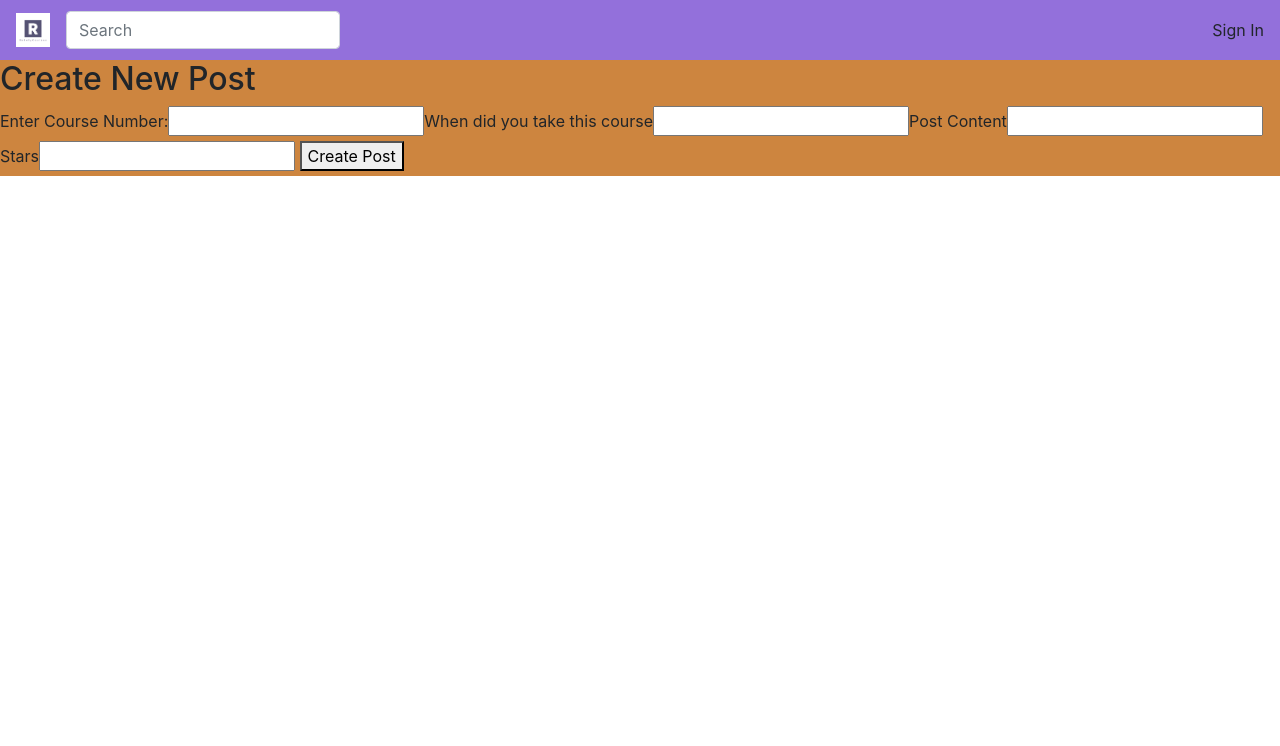
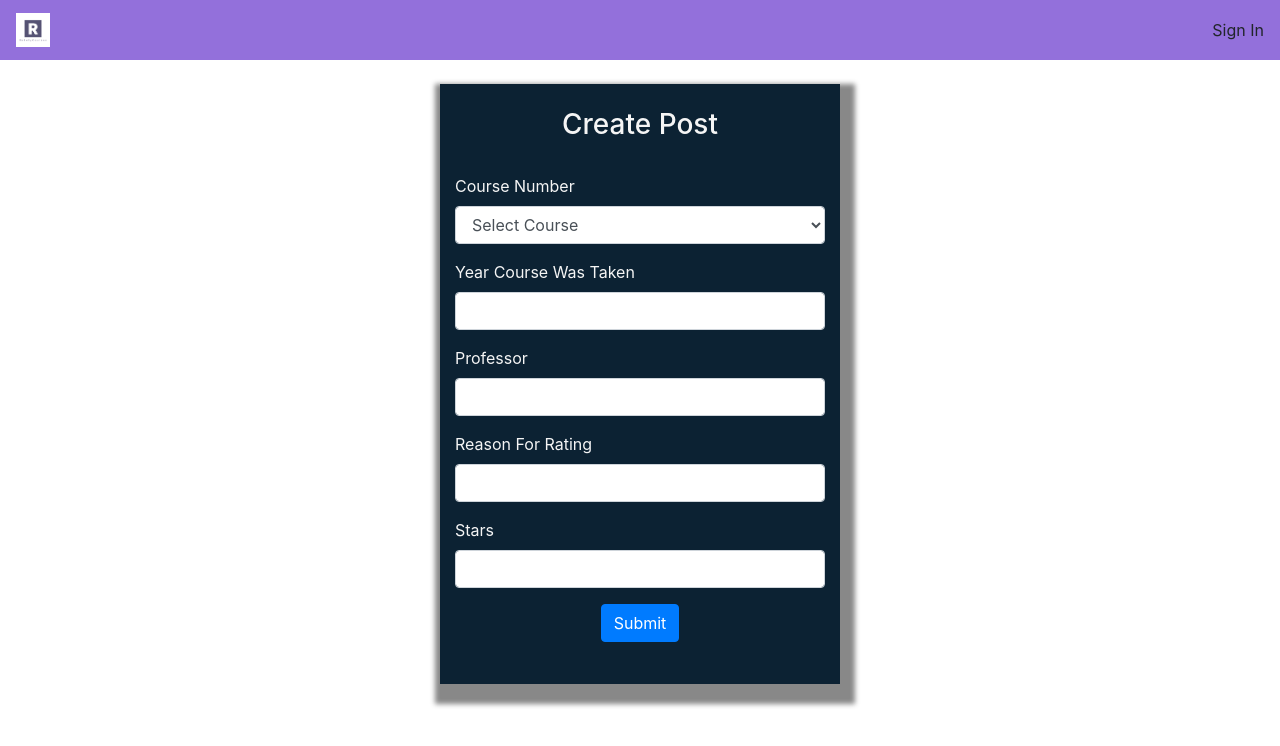
Before and after one commit to elliotcho/Rate-My-Courses, a React (Create React App) app in the folder client/: page /createpost in a window 1280 px wide. Shown: the top 746 px of the page. Built offline with nearby package versions, Linux system fonts and the light colour scheme.

Commit message:
create post

```diff
--- a/client/src/components/layout/Navigate.jsx
+++ b/client/src/components/layout/Navigate.jsx
@@ -29,7 +29,7 @@ class Navigate extends Component{
                     </Navbar.Brand>
                     <Navbar.Toggle aria-controls="basic-navbar-nav"/>
                     <Form className="form-center">
-                        <FormControl type="text" placeholder="Search" className="" />
+
                     </Form>
                     <Navbar.Collapse id="basic-navbar-nav">
                         <div className="ml-auto">
--- a/client/src/components/posts/CreatePost.jsx
+++ b/client/src/components/posts/CreatePost.jsx
@@ -4,20 +4,47 @@ import './css/CreatePost.css';
 class CreatePost extends Component{
     render(){
         return(
-            <div className="create-new-post">
-                <form className="creating-post">
-                    <h2>Create New Post</h2>
-                    <label for="course-id">Enter Course Number:</label>
-                    <input type="double" id="course-id" name="id"/>
-                    <label for="coursetaken">When did you take this course</label>
-                    <input type='text' id='coursetake' name="datetaken"/>
-                    <label for='content'>Post Content</label>
-                    <input type='text' id='content' name='userContent'/>
-                    <label for='rating'>Stars</label>
-                    <input type='double' id='rating' name='stars'/> {/*also need a function to get current date/time, display t value here*/}
-                    <button>Create Post</button>
-                </form>
-            </div>
+                <div>
+                    <br></br>
+                    <div className="container">
+                        <br></br>
+                        <h3>Create Post</h3>
+                        <br></br>
+                    <form>
+                        <div className="form-group">
+                            <label for="course-id">Course Number</label>
+                            <select className="form-control"name="course-id" id="course-id">
+                                <option value="">Select Course</option>
+                                <option value="cs3305">CS3305</option>
+                                <option value="polisci2244">POLISCI2244</option>
+                                <option value="math1228">MATH1228</option>
+                            </select>
+                        </div>
+                        <div className="form-group">
+                            <label for="coursetaken">Year Course Was Taken</label>
+                            <input type='text' className="form-control"id='coursetaken' name="datetaken"/>
+                        </div>
+                        <div className="form-group">
+                            <label for="Prof">Professor</label>
+                            <input type='text' className="form-control"id='Prof' name="Prof"/>
+                        </div>
+                        <div className="form-group">
+                            <label for='content'>Reason For Rating</label>
+                            <input type='text' className="form-control"id='content' name='userContent'/>
+                        </div>
+                        <div className="form-group">
+                            <label for='rating'>Stars</label>
+                            <input type='double' className="form-control" id='rating' name='stars'/>{/*also need a function to get current date/time, display t value here*/}
+                        </div>
+                        <div className="but">
+                            <button type="submit" className="btn btn-primary">Submit</button>
+                        </div>
+
+                    </form>
+                </div>
+                </div>
+
+
         )
     }
 }
--- a/client/src/components/posts/css/CreatePost.css
+++ b/client/src/components/posts/css/CreatePost.css
@@ -1,5 +1,23 @@
+.container{
+    height: 600px;
+    width: 400px;
+    box-shadow: 5px 10px 5px 10px #888888;
+    background-color: #0c2233;
+    color: whitesmoke;
+}
+
+.container .but {
+
+    text-align: center;
+}
+
 .creating-post{
-    background-color: peru;
-    margin: 0 auto;
 
+    margin-left: 0 auto;
+    margin-right: 0 auto;
+    text-align: center;
 }
+
+.container h3{
+    text-align: center
+}
```
